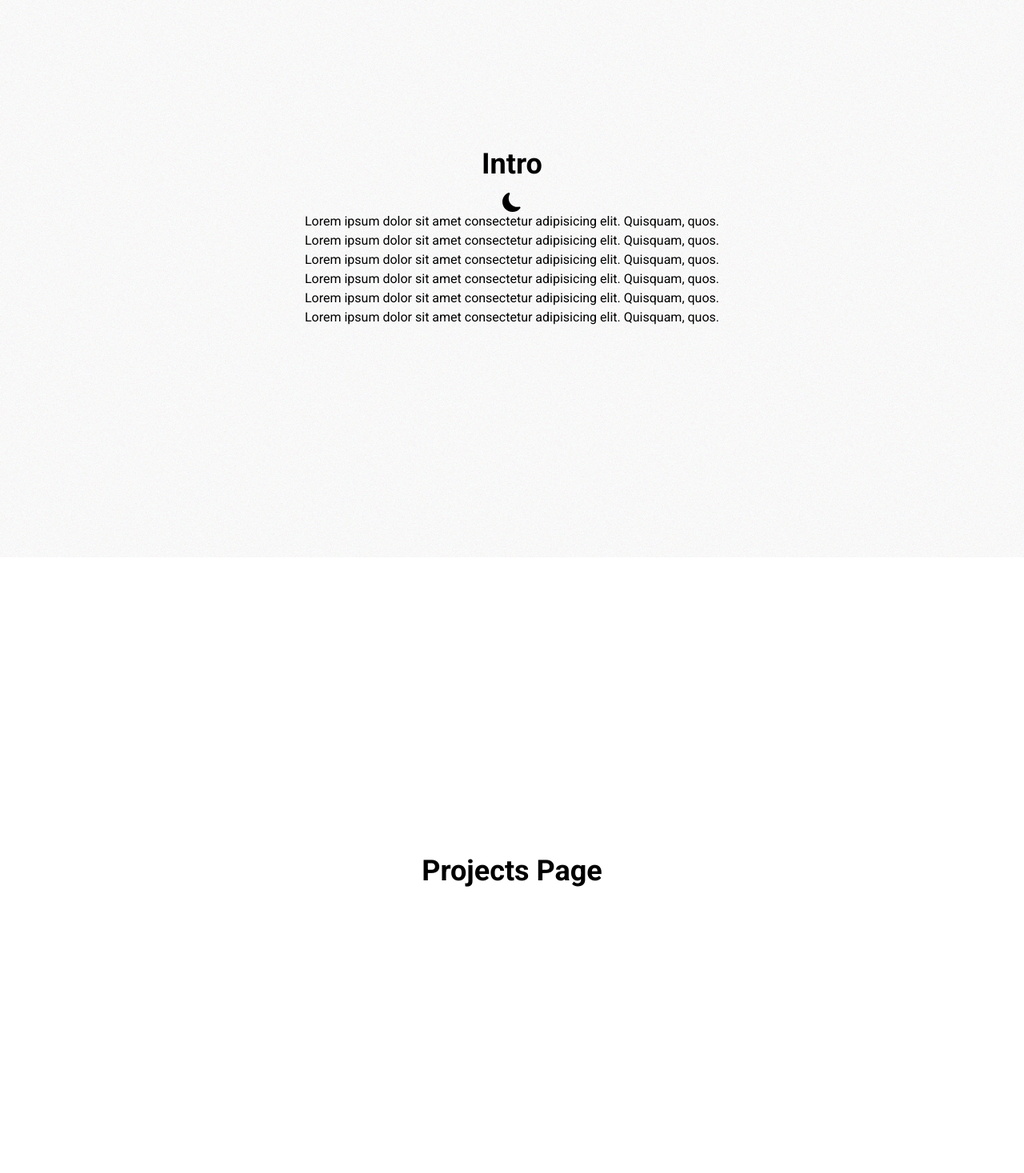
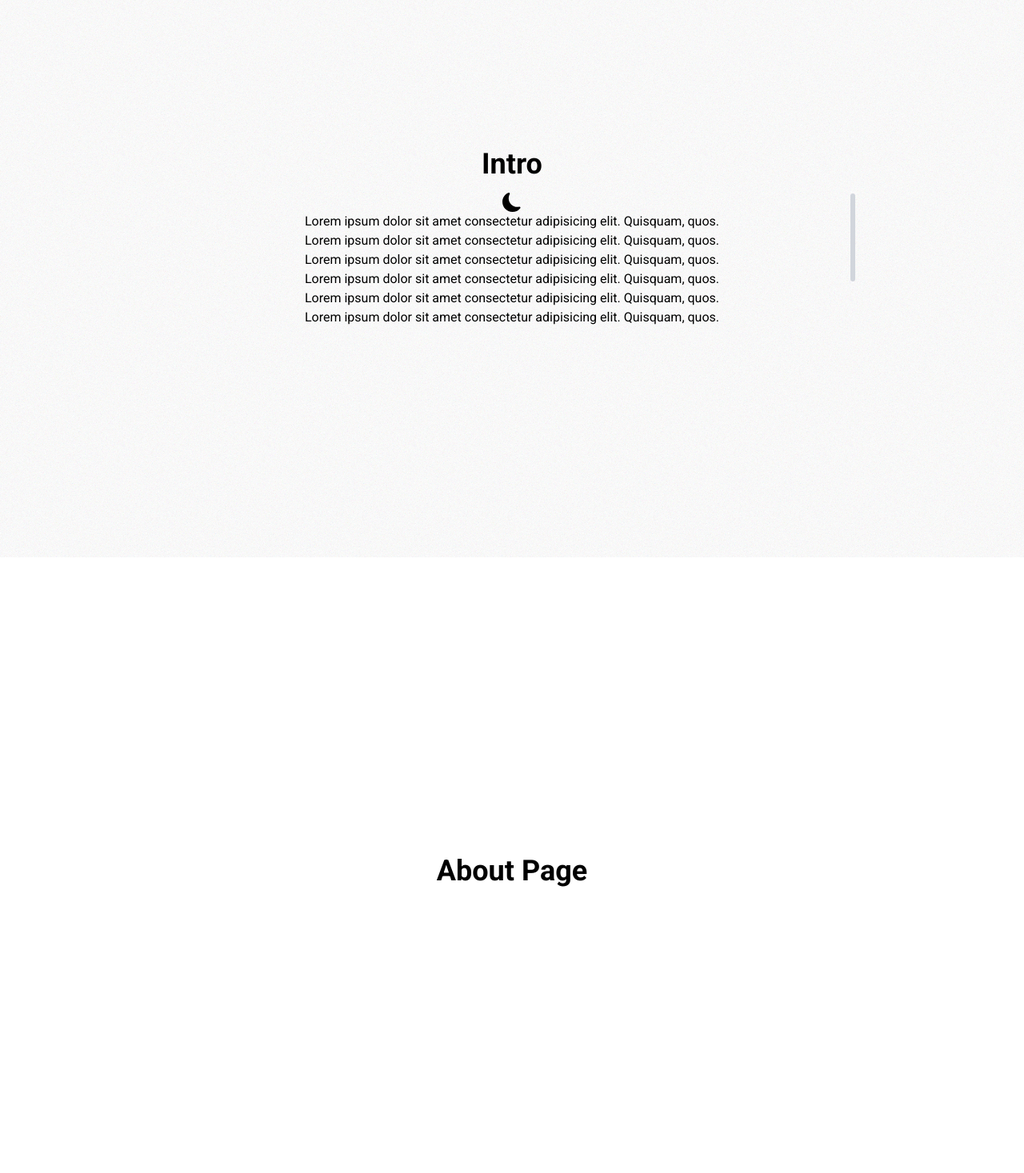
Before and after one commit to shaibalmuhtadee/portfolio2025, a Next.js app: page / in a window 1280 px wide. Shown: the part 103-1570 px from the top of the page at 80% size. Built offline with nearby package versions, Linux system fonts and the light colour scheme.

Commit message:
Added: scrollbar

```diff
--- a/src/app/globals.css
+++ b/src/app/globals.css
@@ -46,3 +46,14 @@ body {
   pointer-events: none;
   z-index: -1;
 }
+
+/* Hide scrollbar for Chrome, Safari and Opera */
+::-webkit-scrollbar {
+  display: none;
+}
+
+/* Hide scrollbar for IE, Edge and Firefox */
+* {
+  -ms-overflow-style: none; /* IE and Edge */
+  scrollbar-width: none; /* Firefox */
+}
--- a/src/app/layout.tsx
+++ b/src/app/layout.tsx
@@ -3,6 +3,7 @@ import type { Metadata } from "next";
 import { Roboto } from "next/font/google";
 import { ThemeProvider } from "next-themes";
 import NavBar from "../components/NavBar";
+import ScrollBar from "../components/ScrollBar";
 
 const roboto = Roboto({
   weight: ["400", "500", "700"],
@@ -32,6 +33,7 @@ export default function RootLayout({
         <ThemeProvider attribute="class">
           <div id="grain-overlay"></div>
           <NavBar />
+          <ScrollBar />
           {children}
         </ThemeProvider>
       </body>
--- a/src/app/page.tsx
+++ b/src/app/page.tsx
@@ -5,14 +5,16 @@ import ProjectsSection from "@/components/sections/ProjectsSection";
 import ExperienceSection from "@/components/sections/ExperienceSection";
 import SkillsSection from "@/components/sections/SkillsSection";
 import ContactSection from "@/components/sections/ContactSection";
+import AboutSection from "@/components/sections/About";
 import Footer from "@/components/Footer";
 
 export default function HomePage() {
   return (
     <div className="scroll-smooth">
       <IntroSection />
+      <AboutSection />
+      <ExperienceSection />
       <ProjectsSection />
-      <ExperienceSection />
       <SkillsSection />
       <ContactSection />
       <Footer />
--- a/src/components/NavBar.tsx
+++ b/src/components/NavBar.tsx
@@ -111,7 +111,7 @@ const NavBar = () => {
             },
           }}
         >
-          <Link href="/#intro" className={`${linkStyles.base} ${textColor}`}>
+          <Link href="/#about" className={`${linkStyles.base} ${textColor}`}>
             About
             <span className={linkStyles.underline}></span>
           </Link>
--- /dev/null
+++ b/src/components/ScrollBar.tsx
@@ -0,0 +1,53 @@
+"use client";
+
+import { useEffect, useState } from "react";
+import { useTheme } from "next-themes";
+
+const ScrollBar = () => {
+  const [scrollProgress, setScrollProgress] = useState(0);
+  const { theme } = useTheme();
+  const [mounted, setMounted] = useState(false);
+
+  useEffect(() => {
+    setMounted(true);
+  }, []);
+
+  const scrollBarColor = mounted
+    ? theme === "dark"
+      ? "bg-[#F2F230]"
+      : "bg-[#3185FC]"
+    : "bg-gray-700";
+
+  const scrollBarBackgroundColor = mounted
+    ? theme === "dark"
+      ? "bg-gray-700"
+      : "bg-gray-300"
+    : "bg-gray-700";
+
+  useEffect(() => {
+    const handleScroll = () => {
+      const windowHeight = window.innerHeight;
+      const documentHeight =
+        document.documentElement.scrollHeight - windowHeight;
+      const scrollTop = window.scrollY;
+      const progress = (scrollTop / documentHeight) * 100;
+      setScrollProgress(progress);
+    };
+
+    window.addEventListener("scroll", handleScroll);
+    return () => window.removeEventListener("scroll", handleScroll);
+  }, []);
+
+  return (
+    <div
+      className={`fixed top-[50svh] right-[16.5%] -translate-y-1/2 w-1.5 h-[110px] rounded-full overflow-hidden ${scrollBarBackgroundColor}`}
+    >
+      <div
+        className={`w-full rounded-full h-full ${scrollBarColor}`}
+        style={{ transform: `translateY(-${100 - scrollProgress}%)` }}
+      />
+    </div>
+  );
+};
+
+export default ScrollBar;
--- /dev/null
+++ b/src/components/sections/About.tsx
@@ -0,0 +1,12 @@
+"use client";
+
+export default function AboutSection() {
+  return (
+    <section
+      id="about"
+      className="min-h-screen flex flex-col items-center justify-center px-6"
+    >
+      <h1 className="text-4xl font-bold mb-4">About Page</h1>
+    </section>
+  );
+}
```
